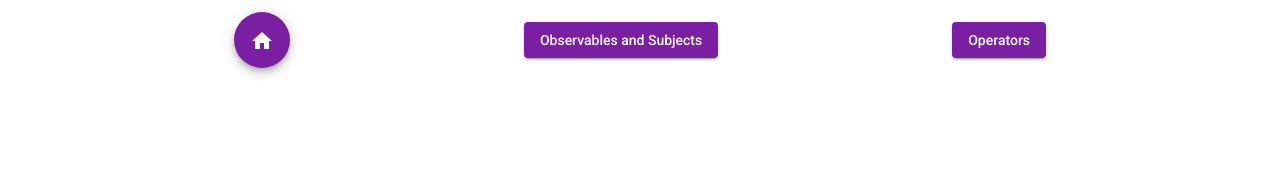
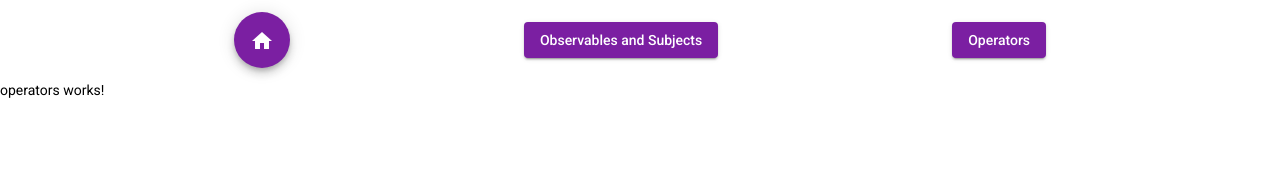
Before and after one commit to GM-atteoni/rxjs-visualizer-beta, an Angular app: page /operators in a window 1280 px wide. Before the commit this address led to /. Shown: the top 170 px of the page. Built offline with nearby package versions, Linux system fonts and the light colour scheme.

Commit message:
adding operators component

```diff
--- a/src/app/app.component.html
+++ b/src/app/app.component.html
@@ -3,6 +3,6 @@
         <mat-icon>home</mat-icon>
       </button>
     <button [routerLink]="['/obs-and-sub']" mat-raised-button color="primary">Observables and Subjects</button>
-    <button [routerLink]="['/obs-and-sub']" mat-raised-button color="primary">Operators</button>
+    <button [routerLink]="['/operators']" mat-raised-button color="primary">Operators</button>
 </div>
 <router-outlet></router-outlet>
--- a/src/app/app.module.ts
+++ b/src/app/app.module.ts
@@ -11,12 +11,14 @@ import {MatButtonModule} from '@angular/material/button';
 import {MatIconModule} from '@angular/material/icon';
 import { ObservablesAndSubjectsComponent } from './observables-and-subjects/observables-and-subjects.component';
 import { HomeComponent } from './home/home.component';
+import { OperatorsComponent } from './operators/operators.component';
 
 @NgModule({
   declarations: [
     AppComponent,
     ObservablesAndSubjectsComponent,
-    HomeComponent
+    HomeComponent,
+    OperatorsComponent
   ],
   imports: [
     BrowserModule,
--- /dev/null
+++ b/src/app/operators/operators.component.html
@@ -0,0 +1 @@
+<p>operators works!</p>
--- /dev/null
+++ b/src/app/operators/operators.component.ts
@@ -0,0 +1,15 @@
+import { Component, OnInit } from '@angular/core';
+
+@Component({
+  selector: 'app-operators',
+  templateUrl: './operators.component.html',
+  styleUrls: ['./operators.component.scss']
+})
+export class OperatorsComponent implements OnInit {
+
+  constructor() { }
+
+  ngOnInit(): void {
+  }
+
+}
```
Also changed, not shown: src/app/app-routing.module.ts (+6 -1 lines), src/app/operators/operators.component.scss (added).
